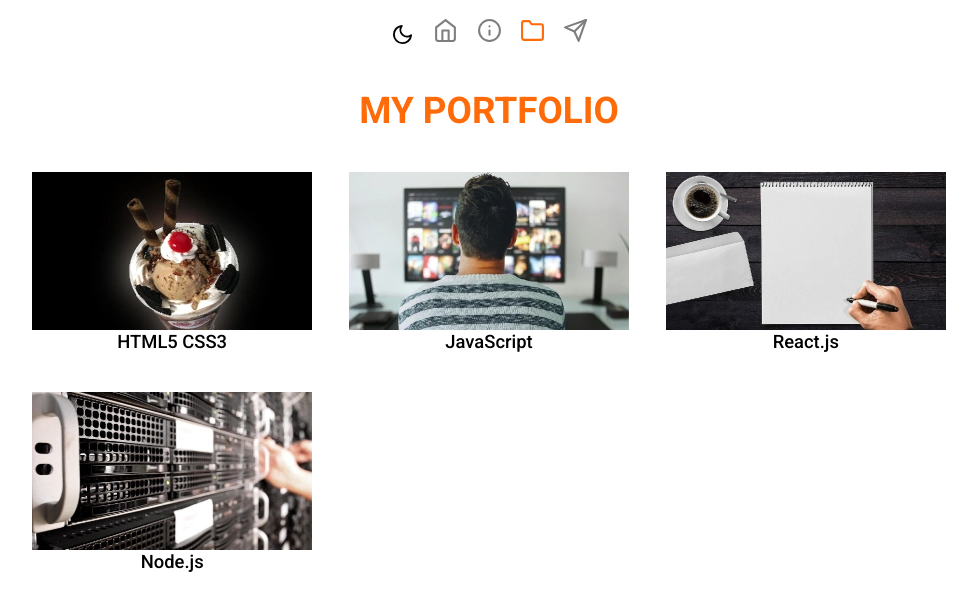
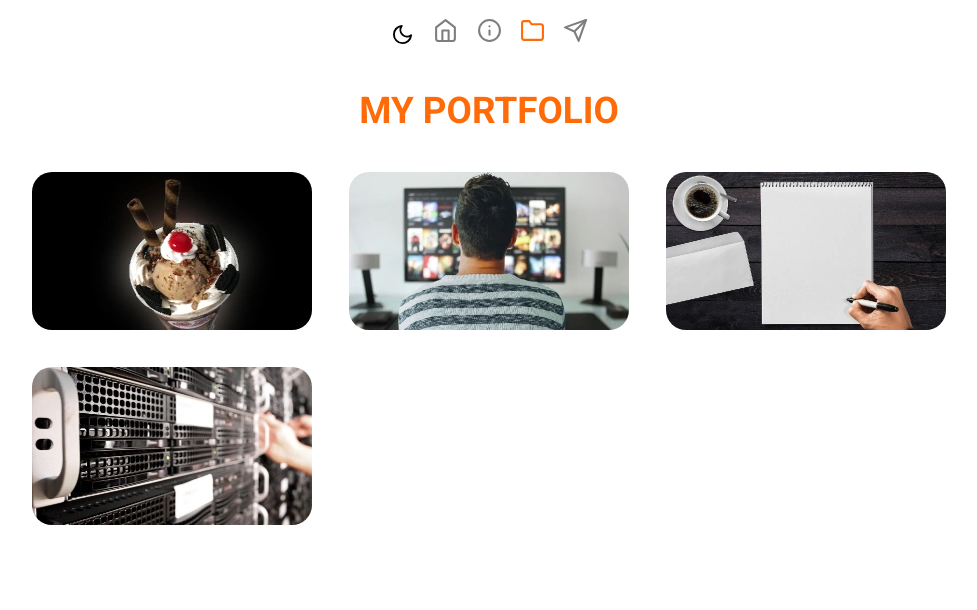
Before and after one commit to memx86/portfolio, a React (Create React App) app: page /portfolio in a window 1280 px wide. Shown: the top 610 px of the page, without its empty margins (151-1128 px from the left). Built offline with nearby package versions, Linux system fonts and the light colour scheme.

Commit message:
portfolio items styles

```diff
--- a/src/assets/db/person.ts
+++ b/src/assets/db/person.ts
@@ -42,24 +42,29 @@ const person = {
   projects: [
     {
       title: "Icecream",
-      url: "https://github.com/memx86/team-project-html-css",
+      source: "https://github.com/memx86/team-project-html-css",
+      url: "https://memx86.github.io/team-project-html-css/",
       tech: ["HTML5", "CSS3"],
       image: icecream,
     },
     {
       title: "Filmoteka",
-      url: "https://github.com/memx86/team-project-js-tmdb",
+      source: "https://github.com/memx86/team-project-js-tmdb",
+      url: "https://memx86.github.io/team-project-js-tmdb/",
       tech: ["JavaScript"],
       image: movies,
     },
     {
       title: "Contacts Front-End",
-      url: "https://github.com/memx86/goit-react-hw-08-phonebook",
+      source: "https://github.com/memx86/goit-react-hw-08-phonebook",
+      url: "https://memx86-goit-react-hw-08-phonebook.netlify.app/",
       tech: ["React.js"],
       image: contacts,
     },
     {
       title: "Contacts Back-End",
+      source:
+        "https://github.com/memx86/nodejs-homework-template/tree/hw06-email",
       url: "https://github.com/memx86/nodejs-homework-template/tree/hw06-email",
       tech: ["Node.js "],
       image: contactsBackend,
--- a/src/components/PortfolioItem/PortfolioItem.module.scss
+++ b/src/components/PortfolioItem/PortfolioItem.module.scss
@@ -1,3 +1,28 @@
+.link {
+  position: relative;
+  display: block;
+  border-radius: 20px;
+  overflow: hidden;
+  transition: transform 250ms linear;
+  &:hover,
+  &:focus {
+    outline: none;
+    transform: scale(1.1);
+    & .wrapper {
+      opacity: 1;
+      transform: translateY(-100%);
+    }
+  }
+}
+.wrapper {
+  position: absolute;
+  width: 100%;
+  height: 100%;
+  color: var(--main-text-cl-dark);
+  background-color: var(--backdrop-cl-light);
+  opacity: 0;
+  transition: transform 250ms linear, opacity 250ms linear;
+}
 .tech {
   text-align: center;
 }
--- a/src/components/PortfolioItem/PortfolioItem.tsx
+++ b/src/components/PortfolioItem/PortfolioItem.tsx
@@ -29,9 +29,12 @@ function PortfolioItem({ item }: Props) {
         rel="noreferrer noopener"
         target="_blank"
         aria-label={title}
+        className={s.link}
       >
         <Picture image={image} alt={title} />
-        <p className={s.tech}>{tech.join(" ")}</p>
+        <div className={s.wrapper}>
+          <p className={s.tech}>{tech.join(", ")}</p>
+        </div>
       </a>
     </Fragment>
   );
```
